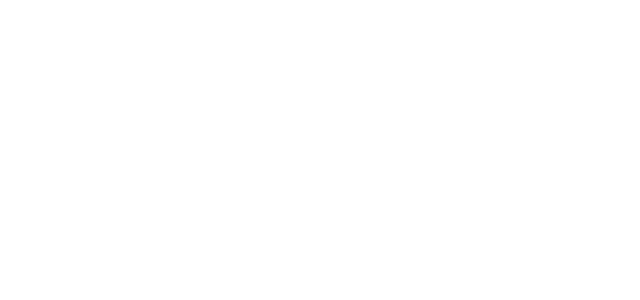
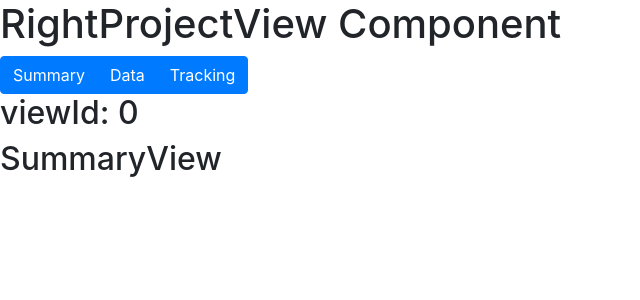
Before and after one commit to Jonesy22/Perro, a React (Create React App) app: page / in a window 1280 px wide. Shown: the top 300 px of the page, without its empty margins (0-640 px from the left). Built offline with nearby package versions, Linux system fonts and the light colour scheme.

Commit message:
added ButtonGroup that switches between displaying basic views for tracking, data, and summary

```diff
--- a/src/App.js
+++ b/src/App.js
@@ -3,10 +3,12 @@
 
 // components
 import LeftProjectButton from './components/LeftProjectButton'
+import RightProjectView from './components/RightProjectView'
 
 function App() {
   return (
     <div>
+      <RightProjectView></RightProjectView>
     </div>
   );
 }
--- /dev/null
+++ b/src/components/DataView.jsx
@@ -0,0 +1,13 @@
+import React, {useState, useEffect } from 'react'
+
+class DataView extends React.Component {
+    render() {
+        return (
+            <div>
+                <h2>DataView</h2>
+            </div>
+        )
+    }
+}
+
+export default DataView
--- /dev/null
+++ b/src/components/RightProjectView.jsx
@@ -0,0 +1,52 @@
+import ButtonGroup from 'react-bootstrap/ButtonGroup'
+import Button from 'react-bootstrap/Button'
+import React, {useState, useEffect } from 'react'
+import TrackingView from './TrackingView'
+import DataView from './DataView'
+import SummaryView from './SummaryView'
+
+class RightProjectView extends React.Component {
+    constructor(props) {
+        super(props);
+        this.state = {
+            viewId: 0,
+        };
+    }
+
+    setView(newViewId) {
+        this.setState({
+            viewId: newViewId
+        })
+    }
+
+    render() {
+        return(
+            <div>
+                <h1>RightProjectView Component</h1>
+
+                <ButtonGroup aria-label="View Selector">
+                    <Button variant="primary" onClick={()=>this.setView(0)}>Summary</Button>{' '}
+                    <Button variant="primary" onClick={()=>this.setView(1)}>Data</Button>{' '}
+                    <Button variant="primary" onClick={()=>this.setView(2)}>Tracking</Button>{' '}
+                </ButtonGroup>
+
+                <h2>viewId: {this.state.viewId}</h2>
+
+                {this.state.viewId === 0 &&
+                    <SummaryView ></SummaryView>
+                }
+
+                {this.state.viewId === 1 &&
+                    <DataView ></DataView>
+                }
+
+                {this.state.viewId === 2 &&
+                    <TrackingView ></TrackingView>
+                }
+
+            </div>
+        )
+    }
+}
+
+export default RightProjectView
--- /dev/null
+++ b/src/components/SummaryView.jsx
@@ -0,0 +1,13 @@
+import React, {useState, useEffect } from 'react'
+
+class SummaryView extends React.Component {
+    render() {
+        return (
+            <div>
+                <h2>SummaryView</h2>
+            </div>
+        )
+    }
+}
+
+export default SummaryView
--- /dev/null
+++ b/src/components/TrackingView.jsx
@@ -0,0 +1,13 @@
+import React, {useState, useEffect } from 'react'
+
+class TrackingView extends React.Component {
+    render() {
+        return (
+            <div>
+                <h2>TrackingView</h2>
+            </div>
+        )
+    }
+}
+
+export default TrackingView
```
Also changed, not shown: src/components/RightSummaryButton.js (deleted, +0 -13 lines).
